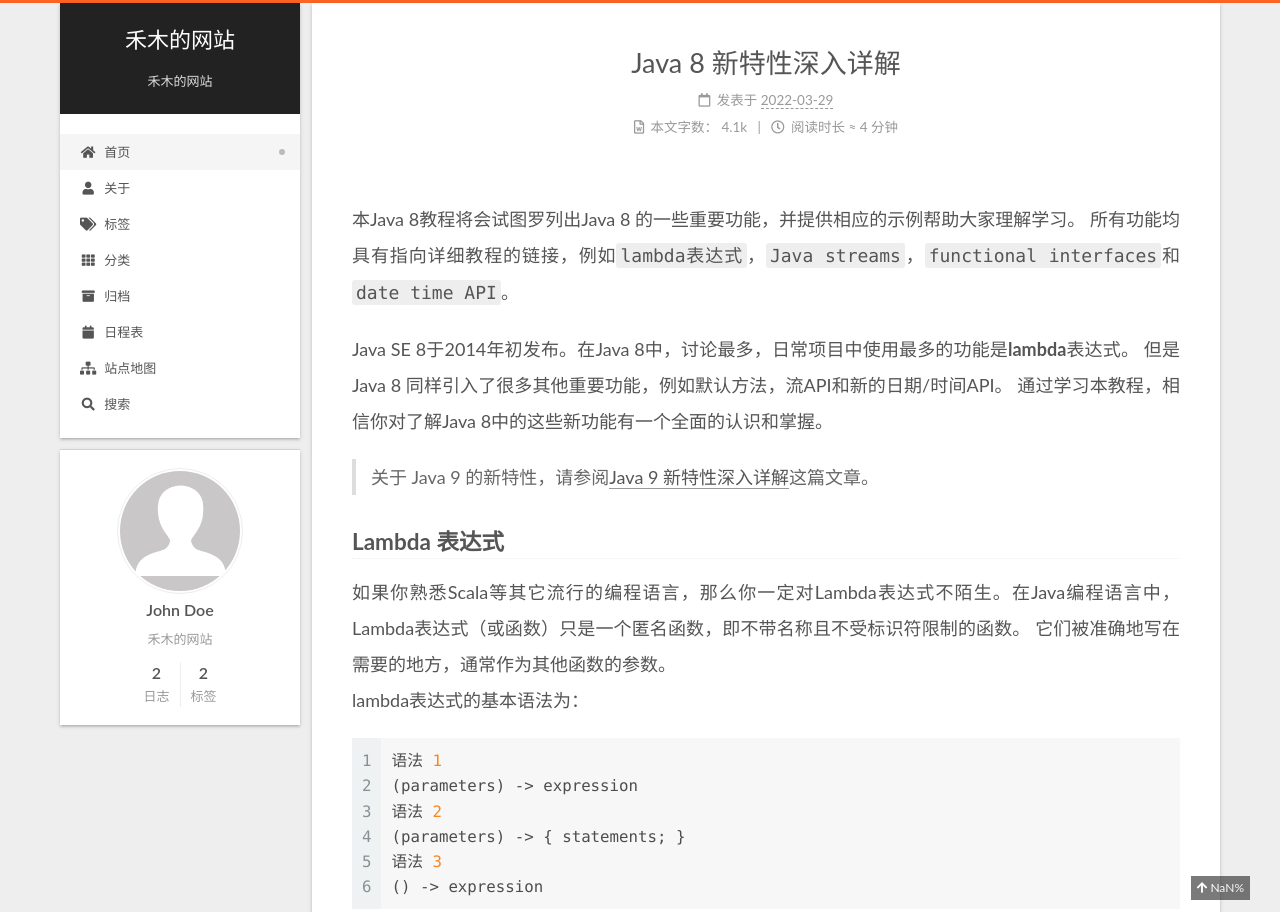
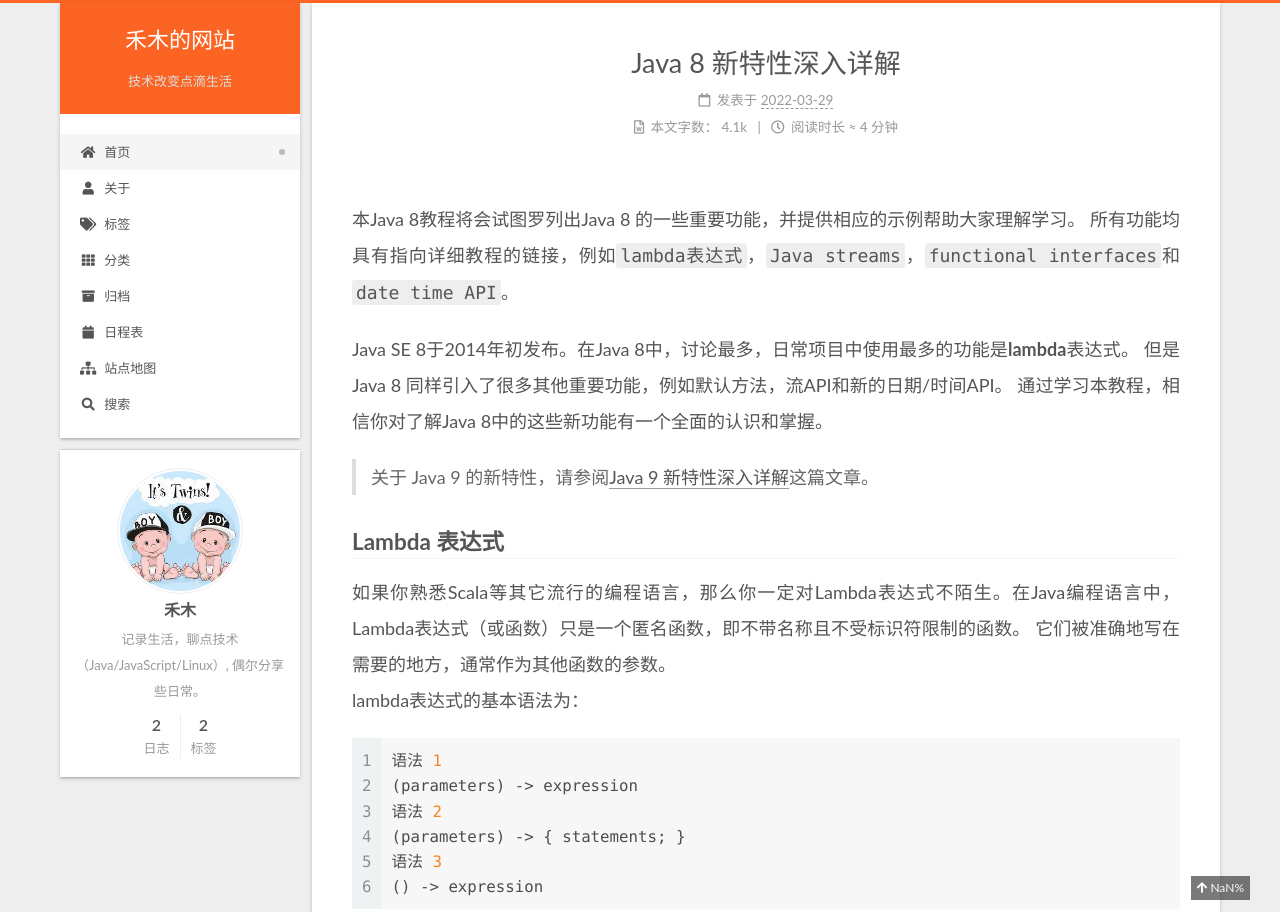
Before and after one commit to wei100/wei100.github.io, a plain HTML site: page index.html in a window 1280 px wide. Shown: the top 912 px of the page. Drawn offline with Linux system fonts and the light colour scheme.

Commit message:
Site updated: 2022-03-30 10:28:40

```diff
--- a/css/main.css
+++ b/css/main.css
@@ -1195,7 +1195,7 @@ pre .javascript .function {
 }
 .links-of-author a::before,
 .links-of-author span.exturl::before {
-  background: #bd9cfb;
+  background: #bff230;
   border-radius: 50%;
   content: ' ';
   display: inline-block;
@@ -2353,7 +2353,7 @@ ul.breadcrumb li + li:last-child {
   }
 }
 .site-brand-container {
-  background: #222;
+  background: var(--theme-color);
 }
 @media (max-width: 991px) {
   .site-brand-container {
--- a/index.html
+++ b/index.html
@@ -6,8 +6,8 @@
 <meta name="theme-color" content="#222">
 <meta name="generator" content="Hexo 6.1.0">
   <link rel="apple-touch-icon" sizes="180x180" href="/images/apple-touch-icon-next.png">
-  <link rel="icon" type="image/png" sizes="32x32" href="/images/favicon-32x32-next.png">
-  <link rel="icon" type="image/png" sizes="16x16" href="/images/favicon-16x16-next.png">
+  <link rel="icon" type="image/png" sizes="32x32" href="/images/favicon-32x32.jpg">
+  <link rel="icon" type="image/png" sizes="16x16" href="/images/favicon-16x16.jpg">
   <link rel="mask-icon" href="/images/logo.svg" color="#222">
 
 <link rel="stylesheet" href="/css/main.css">
@@ -20,14 +20,15 @@
     var CONFIG = {"hostname":"example.com","root":"/","scheme":"Gemini","version":"7.8.0","exturl":false,"sidebar":{"position":"left","display":"post","padding":18,"offset":12,"onmobile":false},"copycode":{"enable":true,"show_result":true,"style":null},"back2top":{"enable":true,"sidebar":false,"scrollpercent":true},"bookmark":{"enable":false,"color":"#222","save":"auto"},"fancybox":false,"mediumzoom":false,"lazyload":false,"pangu":false,"comments":{"style":"tabs","active":null,"storage":true,"lazyload":false,"nav":null},"algolia":{"hits":{"per_page":10},"labels":{"input_placeholder":"Search for Posts","hits_empty":"We didn't find any results for the search: ${query}","hits_stats":"${hits} results found in ${time} ms"}},"localsearch":{"enable":true,"trigger":"auto","top_n_per_article":-1,"unescape":false,"preload":true},"motion":{"enable":true,"async":false,"transition":{"post_block":"fadeIn","post_header":"slideDownIn","post_body":"slideDownIn","coll_header":"slideLeftIn","sidebar":"slideUpIn"}},"path":"search.xml"};
   </script>
 
-  <meta name="description" content="禾木的网站">
+  <meta name="description" content="记录生活，聊点技术（Java&#x2F;JavaScript&#x2F;Linux）, 偶尔分享些日常。">
 <meta property="og:type" content="website">
 <meta property="og:title" content="禾木的网站">
 <meta property="og:url" content="http://example.com/index.html">
 <meta property="og:site_name" content="禾木的网站">
-<meta property="og:description" content="禾木的网站">
+<meta property="og:description" content="记录生活，聊点技术（Java&#x2F;JavaScript&#x2F;Linux）, 偶尔分享些日常。">
 <meta property="og:locale" content="zh_CN">
-<meta property="article:author" content="John Doe">
+<meta property="article:author" content="禾木">
+<meta property="article:tag" content="生活，技术，日常，亲子">
 <meta name="twitter:card" content="summary">
 
 <link rel="canonical" href="http://example.com/">
@@ -97,7 +98,7 @@
       <h1 class="site-title">禾木的网站</h1>
       <span class="logo-line-after"><i></i></span>
     </a>
-      <p class="site-subtitle" itemprop="description">禾木的网站</p>
+      <p class="site-subtitle" itemprop="description">技术改变点滴生活</p>
   </div>
 
   <div class="site-nav-right">
@@ -204,9 +205,9 @@
     <link itemprop="mainEntityOfPage" href="http://example.com/uncategorized/Java-8-%E6%96%B0%E7%89%B9%E6%80%A7%E6%B7%B1%E5%85%A5%E8%AF%A6%E8%A7%A3/">
 
     <span hidden itemprop="author" itemscope itemtype="http://schema.org/Person">
-      <meta itemprop="image" content="/images/avatar.gif">
-      <meta itemprop="name" content="John Doe">
-      <meta itemprop="description" content="禾木的网站">
+      <meta itemprop="image" content="/images/twins.jpeg">
+      <meta itemprop="name" content="禾木">
+      <meta itemprop="description" content="记录生活，聊点技术（Java/JavaScript/Linux）, 偶尔分享些日常。">
     </span>
 
     <span hidden itemprop="publisher" itemscope itemtype="http://schema.org/Organization">
@@ -348,9 +349,9 @@
     <link itemprop="mainEntityOfPage" href="http://example.com/uncategorized/hello-world/">
 
     <span hidden itemprop="author" itemscope itemtype="http://schema.org/Person">
-      <meta itemprop="image" content="/images/avatar.gif">
-      <meta itemprop="name" content="John Doe">
-      <meta itemprop="description" content="禾木的网站">
+      <meta itemprop="image" content="/images/twins.jpeg">
+      <meta itemprop="name" content="禾木">
+      <meta itemprop="description" content="记录生活，聊点技术（Java/JavaScript/Linux）, 偶尔分享些日常。">
     </span>
 
     <span hidden itemprop="publisher" itemscope itemtype="http://schema.org/Organization">
@@ -483,10 +484,10 @@
 
       <div class="site-overview-wrap sidebar-panel">
         <div class="site-author motion-element" itemprop="author" itemscope itemtype="http://schema.org/Person">
-    <img class="site-author-image" itemprop="image" alt="John Doe"
-      src="/images/avatar.gif">
-  <p class="site-author-name" itemprop="name">John Doe</p>
-  <div class="site-description" itemprop="description">禾木的网站</div>
+    <img class="site-author-image" itemprop="image" alt="禾木"
+      src="/images/twins.jpeg">
+  <p class="site-author-name" itemprop="name">禾木</p>
+  <div class="site-description" itemprop="description">记录生活，聊点技术（Java/JavaScript/Linux）, 偶尔分享些日常。</div>
 </div>
 <div class="site-state-wrap motion-element">
   <nav class="site-state">
@@ -531,7 +532,7 @@
   <span class="with-love">
     <i class="fa fa-heart"></i>
   </span>
-  <span class="author" itemprop="copyrightHolder">John Doe</span>
+  <span class="author" itemprop="copyrightHolder">禾木</span>
     <span class="post-meta-divider">|</span>
     <span class="post-meta-item-icon">
       <i class="fa fa-chart-area"></i>
--- a/search.xml
+++ b/search.xml
@@ -1,23 +1,5 @@
 <?xml version="1.0" encoding="utf-8"?>
 <search>
-  <entry>
-    <title>Hello World</title>
-    <url>/uncategorized/hello-world/</url>
-    <content><![CDATA[<p>Welcome to <a href="https://hexo.io/">Hexo</a>! This is your very first post. Check <a href="https://hexo.io/docs/">documentation</a> for more info. If you get any problems when using Hexo, you can find the answer in <a href="https://hexo.io/docs/troubleshooting.html">troubleshooting</a> or you can ask me on <a href="https://github.com/hexojs/hexo/issues">GitHub</a>.</p>
-<h2 id="Quick-Start"><a href="#Quick-Start" class="headerlink" title="Quick Start"></a>Quick Start</h2><h3 id="Create-a-new-post"><a href="#Create-a-new-post" class="headerlink" title="Create a new post"></a>Create a new post</h3><figure class="highlight bash"><table><tr><td class="code"><pre><span class="line">$ hexo new <span class="string">&quot;My New Post&quot;</span></span><br></pre></td></tr></table></figure>
-
-<p>More info: <a href="https://hexo.io/docs/writing.html">Writing</a></p>
-<h3 id="Run-server"><a href="#Run-server" class="headerlink" title="Run server"></a>Run server</h3><figure class="highlight bash"><table><tr><td class="code"><pre><span class="line">$ hexo server</span><br></pre></td></tr></table></figure>
-
-<p>More info: <a href="https://hexo.io/docs/server.html">Server</a></p>
-<h3 id="Generate-static-files"><a href="#Generate-static-files" class="headerlink" title="Generate static files"></a>Generate static files</h3><figure class="highlight bash"><table><tr><td class="code"><pre><span class="line">$ hexo generate</span><br></pre></td></tr></table></figure>
-
-<p>More info: <a href="https://hexo.io/docs/generating.html">Generating</a></p>
-<h3 id="Deploy-to-remote-sites"><a href="#Deploy-to-remote-sites" class="headerlink" title="Deploy to remote sites"></a>Deploy to remote sites</h3><figure class="highlight bash"><table><tr><td class="code"><pre><span class="line">$ hexo deploy</span><br></pre></td></tr></table></figure>
-
-<p>More info: <a href="https://hexo.io/docs/one-command-deployment.html">Deployment</a></p>
-]]></content>
-  </entry>
   <entry>
     <title>Java 8 新特性深入详解</title>
     <url>/uncategorized/Java-8-%E6%96%B0%E7%89%B9%E6%80%A7%E6%B7%B1%E5%85%A5%E8%AF%A6%E8%A7%A3/</url>
@@ -99,4 +81,22 @@
         <tag>新特性</tag>
       </tags>
   </entry>
+  <entry>
+    <title>Hello World</title>
+    <url>/uncategorized/hello-world/</url>
+    <content><![CDATA[<p>Welcome to <a href="https://hexo.io/">Hexo</a>! This is your very first post. Check <a href="https://hexo.io/docs/">documentation</a> for more info. If you get any problems when using Hexo, you can find the answer in <a href="https://hexo.io/docs/troubleshooting.html">troubleshooting</a> or you can ask me on <a href="https://github.com/hexojs/hexo/issues">GitHub</a>.</p>
+<h2 id="Quick-Start"><a href="#Quick-Start" class="headerlink" title="Quick Start"></a>Quick Start</h2><h3 id="Create-a-new-post"><a href="#Create-a-new-post" class="headerlink" title="Create a new post"></a>Create a new post</h3><figure class="highlight bash"><table><tr><td class="code"><pre><span class="line">$ hexo new <span class="string">&quot;My New Post&quot;</span></span><br></pre></td></tr></table></figure>
+
+<p>More info: <a href="https://hexo.io/docs/writing.html">Writing</a></p>
+<h3 id="Run-server"><a href="#Run-server" class="headerlink" title="Run server"></a>Run server</h3><figure class="highlight bash"><table><tr><td class="code"><pre><span class="line">$ hexo server</span><br></pre></td></tr></table></figure>
+
+<p>More info: <a href="https://hexo.io/docs/server.html">Server</a></p>
+<h3 id="Generate-static-files"><a href="#Generate-static-files" class="headerlink" title="Generate static files"></a>Generate static files</h3><figure class="highlight bash"><table><tr><td class="code"><pre><span class="line">$ hexo generate</span><br></pre></td></tr></table></figure>
+
+<p>More info: <a href="https://hexo.io/docs/generating.html">Generating</a></p>
+<h3 id="Deploy-to-remote-sites"><a href="#Deploy-to-remote-sites" class="headerlink" title="Deploy to remote sites"></a>Deploy to remote sites</h3><figure class="highlight bash"><table><tr><td class="code"><pre><span class="line">$ hexo deploy</span><br></pre></td></tr></table></figure>
+
+<p>More info: <a href="https://hexo.io/docs/one-command-deployment.html">Deployment</a></p>
+]]></content>
+  </entry>
 </search>
```
Also changed, not shown: archives/2022/03/index.html (+12 -11 lines), archives/2022/index.html (+12 -11 lines), archives/index.html (+12 -11 lines), categories/index.html (+12 -11 lines), tags/Java8/index.html (+12 -11 lines), tags/index.html (+12 -11 lines), tags/新特性/index.html (+12 -11 lines), uncategorized/Java-8-新特性深入详解/index.html (+12 -12 lines), uncategorized/hello-world/index.html (+13 -12 lines), images/favicon-16x16-next.png (deleted), images/favicon-16x16.jpg (added), images/favicon-32x32-next.png (deleted), images/favicon-32x32.jpg (added), images/twins.jpeg (added).
